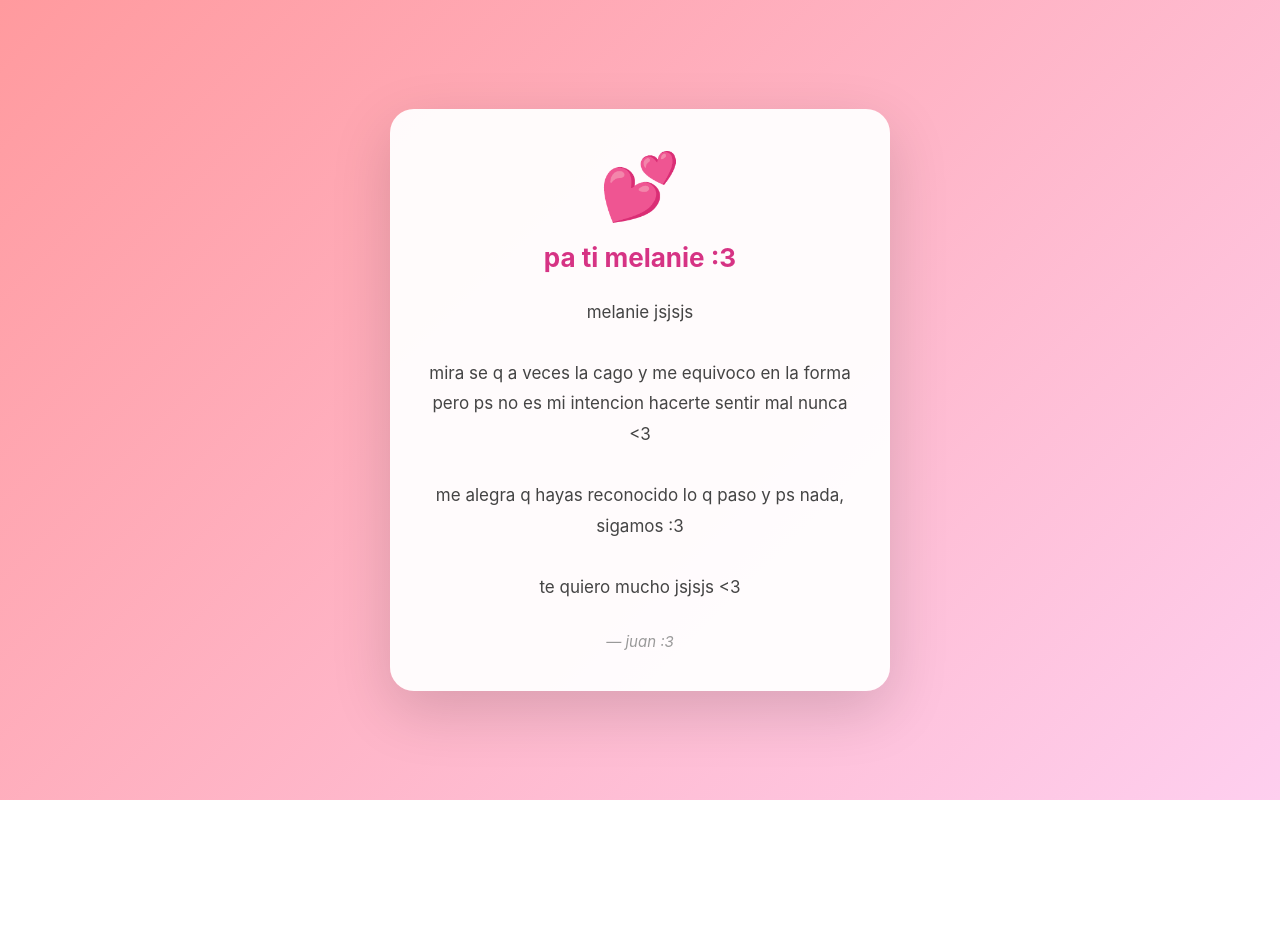
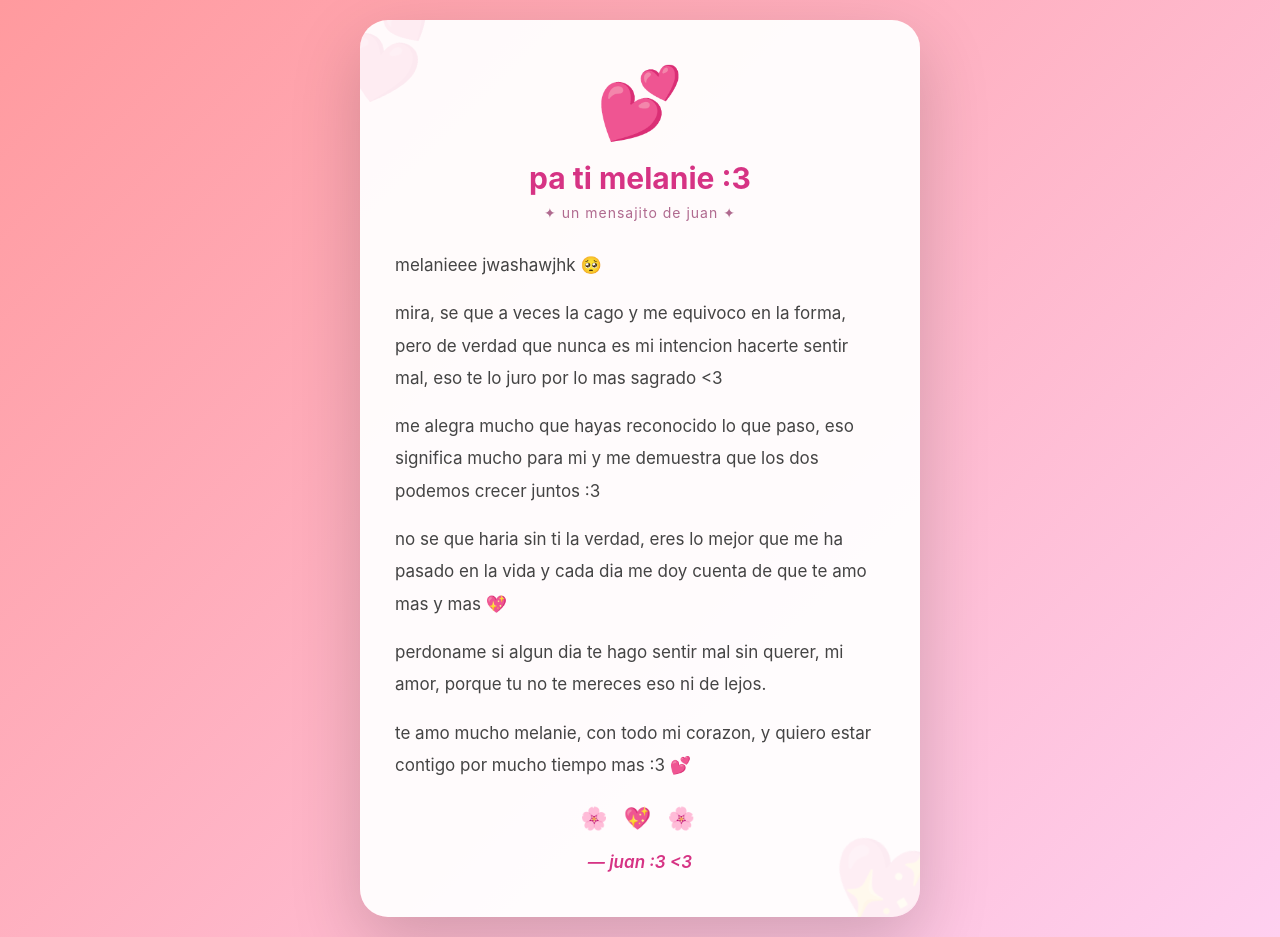
Before and after one commit to SuryZs/FORMYCUTEBABYYYYMELANIE, a plain HTML site: page index.html in a window 1280 px wide. Before the commit the page ends 800 px from the top, so only its background shows below. Drawn offline with Linux system fonts and the light colour scheme.

Commit message:
Enhance layout and content in index.html
Updated styles and content in index.html for improved layout and aesthetics.

```diff
--- a/index.html
+++ b/index.html
@@ -6,27 +6,46 @@
 <title>pa ti melanie :3</title>
 <style>
 * { margin: 0; padding: 0; box-sizing: border-box; font-family: -apple-system, BlinkMacSystemFont, "Segoe UI", Roboto, sans-serif; }
-body { display: flex; justify-content: center; align-items: center; min-height: 100vh; background: linear-gradient(135deg, #ff9a9e 0%, #fecfef 100%); padding: 20px; }
-.card { background: rgba(255,255,255,0.95); border-radius: 24px; padding: 40px 30px; max-width: 500px; width: 100%; text-align: center; box-shadow: 0 20px 60px rgba(0,0,0,0.15); animation: fadeIn 1.2s ease; }
-.heart { font-size: 60px; animation: latido 1.2s infinite; margin-bottom: 20px; }
-h1 { font-size: 26px; color: #d63384; margin-bottom: 24px; }
-.mensaje { font-size: 17px; line-height: 1.8; color: #444; margin-bottom: 30px; }
-.firma { font-size: 15px; color: #999; font-style: italic; }
+body { display: flex; justify-content: center; align-items: center; min-height: 100vh; background: linear-gradient(135deg, #ff9a9e 0%, #fecfef 100%); padding: 20px; overflow-x: hidden; }
+.card { background: rgba(255,255,255,0.95); border-radius: 28px; padding: 45px 35px; max-width: 560px; width: 100%; text-align: center; box-shadow: 0 25px 70px rgba(0,0,0,0.18); animation: fadeIn 1.2s ease; position: relative; overflow: hidden; }
+.card::before { content: "💕"; position: absolute; top: -20px; left: -20px; font-size: 80px; opacity: 0.08; transform: rotate(-15deg); }
+.card::after { content: "💖"; position: absolute; bottom: -25px; right: -20px; font-size: 90px; opacity: 0.08; transform: rotate(15deg); }
+.heart { font-size: 70px; animation: latido 1.2s infinite; margin-bottom: 10px; }
+h1 { font-size: 30px; color: #d63384; margin-bottom: 8px; }
+.sub { font-size: 14px; color: #b06a8f; margin-bottom: 28px; letter-spacing: 1px; }
+.mensaje { font-size: 17px; line-height: 1.9; color: #444; margin-bottom: 30px; text-align: left; }
+.mensaje p { margin-bottom: 16px; }
+.firma { font-size: 17px; color: #d63384; font-style: italic; font-weight: 600; margin-top: 10px; }
+.deco { font-size: 22px; margin: 15px 0; letter-spacing: 5px; }
 @keyframes latido { 0%,100% { transform: scale(1); } 50% { transform: scale(1.15); } }
 @keyframes fadeIn { from { opacity: 0; transform: translateY(20px); } to { opacity: 1; transform: translateY(0); } }
+@keyframes flotar { 0%,100% { transform: translateY(0); } 50% { transform: translateY(-8px); } }
+.heart, .deco { animation: latido 1.2s infinite, flotar 3s ease-in-out infinite; }
 </style>
 </head>
 <body>
 <div class="card">
 <div class="heart">💕</div>
 <h1>pa ti melanie :3</h1>
-<p class="mensaje">
-melanie jsjsjs<br><br>
-mira se q a veces la cago y me equivoco en la forma pero ps no es mi intencion hacerte sentir mal nunca <3<br><br>
-me alegra q hayas reconocido lo q paso y ps nada, sigamos :3<br><br>
-te quiero mucho jsjsjs <3
-</p>
-<div class="firma">— juan :3</div>
+<div class="sub">✦ un mensajito de juan ✦</div>
+
+<div class="mensaje">
+<p>melanieee jwashawjhk 🥺</p>
+
+<p>mira, se que a veces la cago y me equivoco en la forma, pero de verdad que nunca es mi intencion hacerte sentir mal, eso te lo juro por lo mas sagrado <3</p>
+
+<p>me alegra mucho que hayas reconocido lo que paso, eso significa mucho para mi y me demuestra que los dos podemos crecer juntos :3</p>
+
+<p>no se que haria sin ti la verdad, eres lo mejor que me ha pasado en la vida y cada dia me doy cuenta de que te amo mas y mas 💖</p>
+
+<p>perdoname si algun dia te hago sentir mal sin querer, mi amor, porque tu no te mereces eso ni de lejos.</p>
+
+<p>te amo mucho melanie, con todo mi corazon, y quiero estar contigo por mucho tiempo mas :3 💕</p>
+</div>
+
+<div class="deco">🌸 💖 🌸</div>
+
+<div class="firma">— juan :3 &lt;3</div>
 </div>
 </body>
 </html>
```
